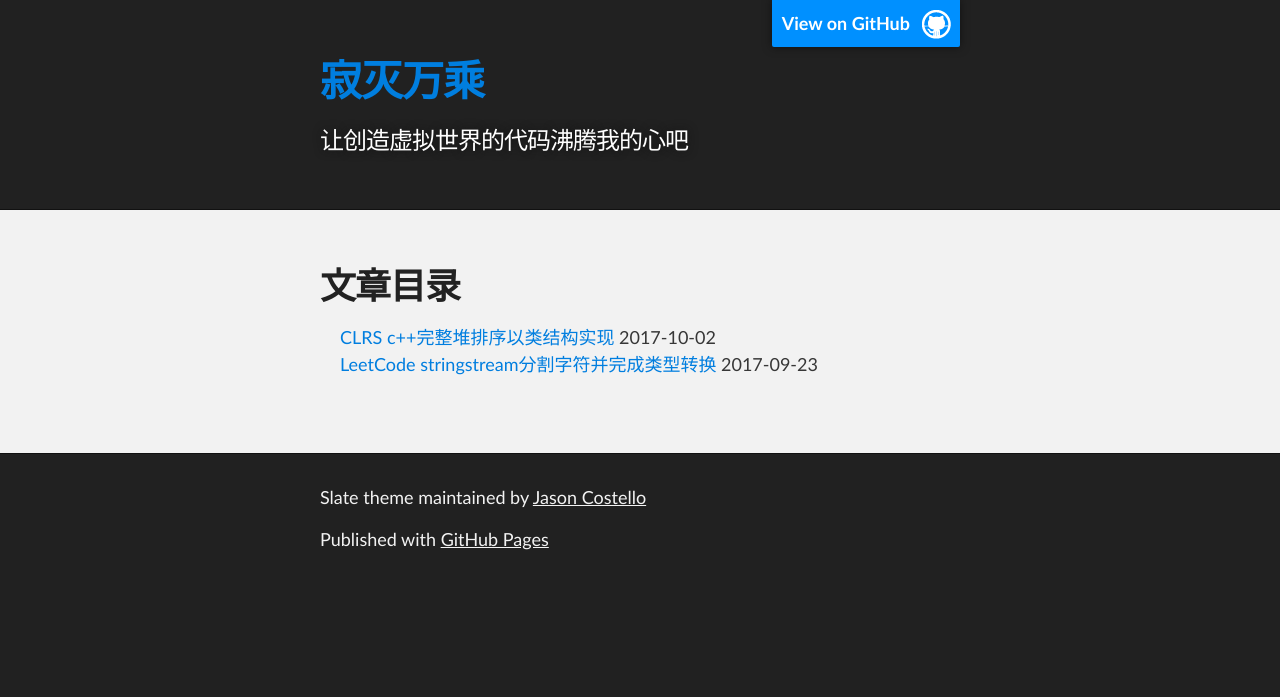
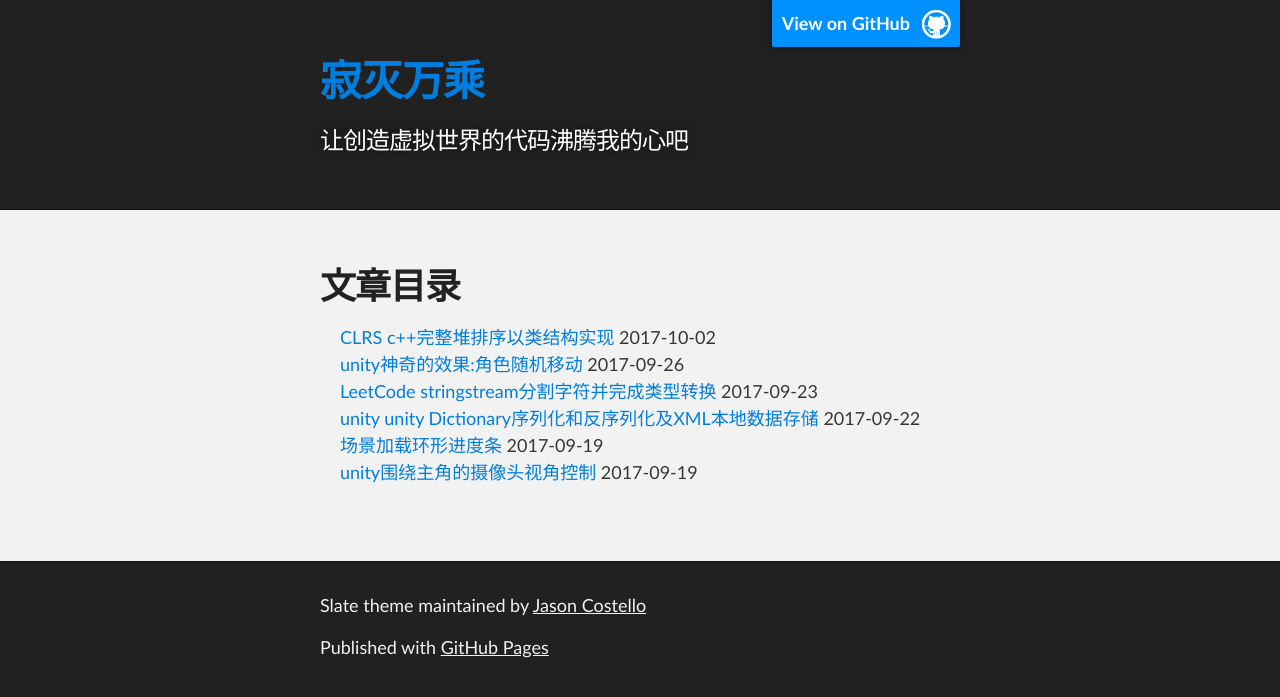
Before and after one commit to IceLanguage/icelanguage.github.io, a Jekyll site: the page built from index.html, in a window 1280 px wide. Shown: the top 697 px of the page. Built offline with Jekyll 4.4.1, drawn with Linux system fonts in a browser that asks for light colours; Markdown is read by kramdown in place of the engine named in the settings; the list of posts is cut into pages by our own code.

Commit message:
添加博客

````diff
--- a/_posts/unity围绕主角的摄像头视角控制.md
+++ b/_posts/2017-09-19-unityCameraArroundPlayer-title.md
@@ -1,4 +1,12 @@
-```
+---
+layout: post
+title: unity围绕主角的摄像头视角控制
+category: unity Camera ArroundPlayer
+tag: unity Camera ArroundPlayer 围绕主角 摄像头 视角控制
+comments: false
+---
+
+```java
 public GameObject player;
     //自身旋转的速度
     private static float ax = 0;
--- a/_posts/unity场景加载进度条.md
+++ b/_posts/2017-09-19-unitySceneLoadProgressBar-title.md
@@ -1,7 +1,15 @@
+---
+layout: post
+title: 场景加载环形进度条
+category: unity UI SceneLoadProgressBar
+tag: unity UI SceneLoad ProgressBar 场景加载 进度条 环形
+comments: false
+---
+
 **UIManager**
 负责UI
 
-```
+```java
 public class UIManager : MonoBehaviour {
 
     public static UIManager _instance;
@@ -20,7 +28,7 @@ public class UIManager : MonoBehaviour {
 **LoadScene**
 负责场景加载
 
-```
+```java
 public class LoadScene : MonoBehaviour {
 
     public static LoadScene _instance;
@@ -56,7 +64,7 @@ public class LoadScene : MonoBehaviour {
 
 **circleProcess**
 环形进度条控件逻辑
-```
+```java
 using UnityEngine;
 using System.Collections;
 using UnityEngine.UI;
--- a/_posts/unity Dictionary序列化和反序列化及XML本地数据存储.md
+++ b/_posts/2017-09-22-unity DictionarySerializationAndDeserializationAndSave-title.md
@@ -1,10 +1,18 @@
+---
+layout: post
+title: unity unity Dictionary序列化和反序列化及XML本地数据存储
+category: unity Xml DictionarySerializationDeserializationAndSave
+tag: unity Xml Dictionary Serialization Deserialization Save 本地数据存储 序列化 反序列化
+comments: false
+---
+
 直接上代码
 
 **首先是XML形式存储本地数据**
 --------------
 
 **XMLManager**类
-```
+```java
 using System;
 using System.IO;
 using System.Security.Cryptography;
@@ -156,7 +164,7 @@ public class XMLManager{
 相比PlayerPrefs，能存储自定义数据结构的数据
 如
 
-```
+```java
 public class User
 {
 	private string name;
@@ -168,7 +176,7 @@ public class User
 **xml存储和反序列化获取方法**
 --------------
 
-```
+```java
  public static string dataPathSave = "F:/unityLearning/Assets/Save/";//路径
 
   public static List<user> userList = new List<user>();
@@ -183,7 +191,7 @@ public class User
 **Dictionary序列化和反序列化**
 之前提到dictionary不能成功，所有有了下面的方法
 **DictionaryXML**
-```
+```java
 using System;
 using System.Collections.Generic;
 using System.Runtime.Serialization;
@@ -297,7 +305,7 @@ public class DictionaryXML
 
 **调用**
 
-```
+```java
  public static DictionaryXML.SerializableDictionary<string, user> Dic = new DictionaryXML.SerializableDictionary<string, user>();//不能是 public static Dictionary<string, user> Dic = new Dictionary<string, user>();
 
 //存储
--- a/_posts/unity神奇的效果-角色随机移动.md
+++ b/_posts/2017-09-26-unityMagicPlayerRandomMove-title.md
@@ -1,4 +1,12 @@
-```
+---
+layout: post
+title: unity神奇的效果:角色随机移动
+category: unity Physic PlayerRandomMove
+tag: unity Physic Player Random Move 神奇 效果 随机移动
+comments: false
+---
+
+```java
  Vector3 velocity = Vector3.zero;//速度
  float speed = 5;
 private void Update()
````
